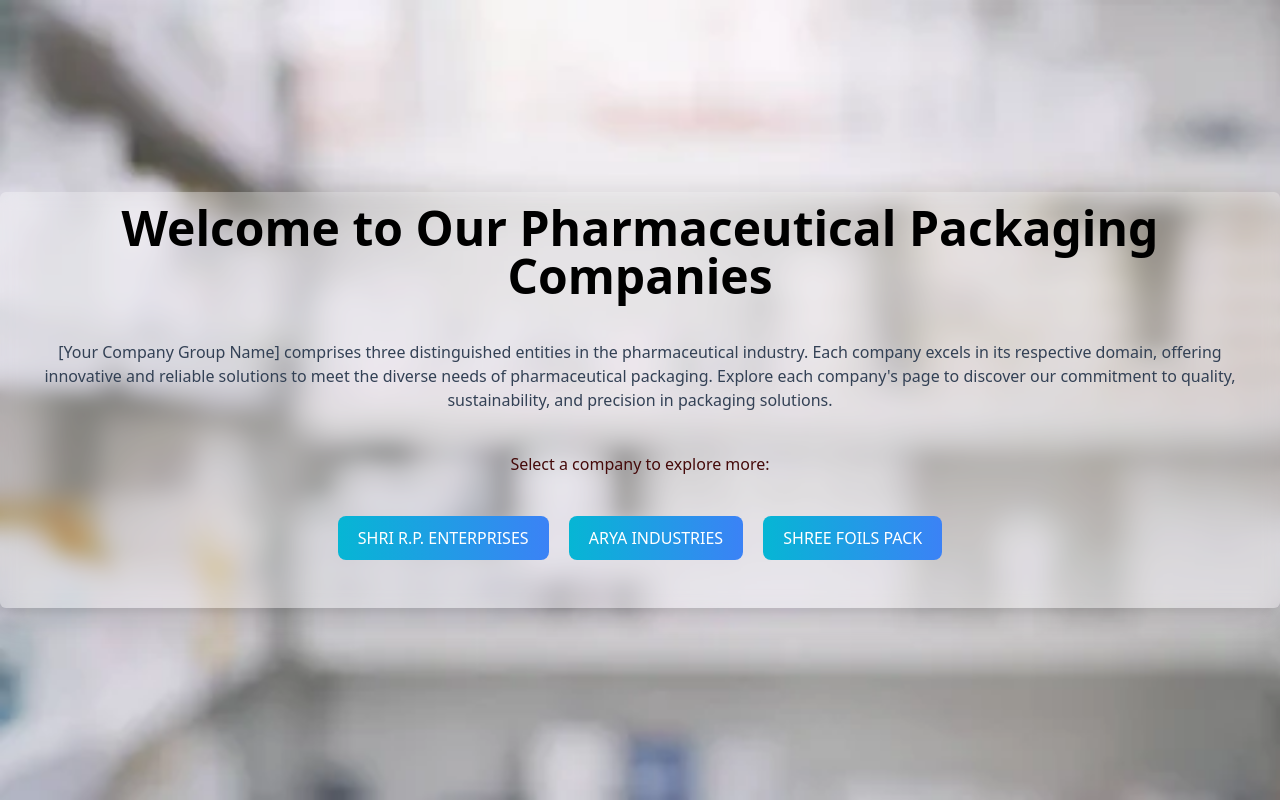
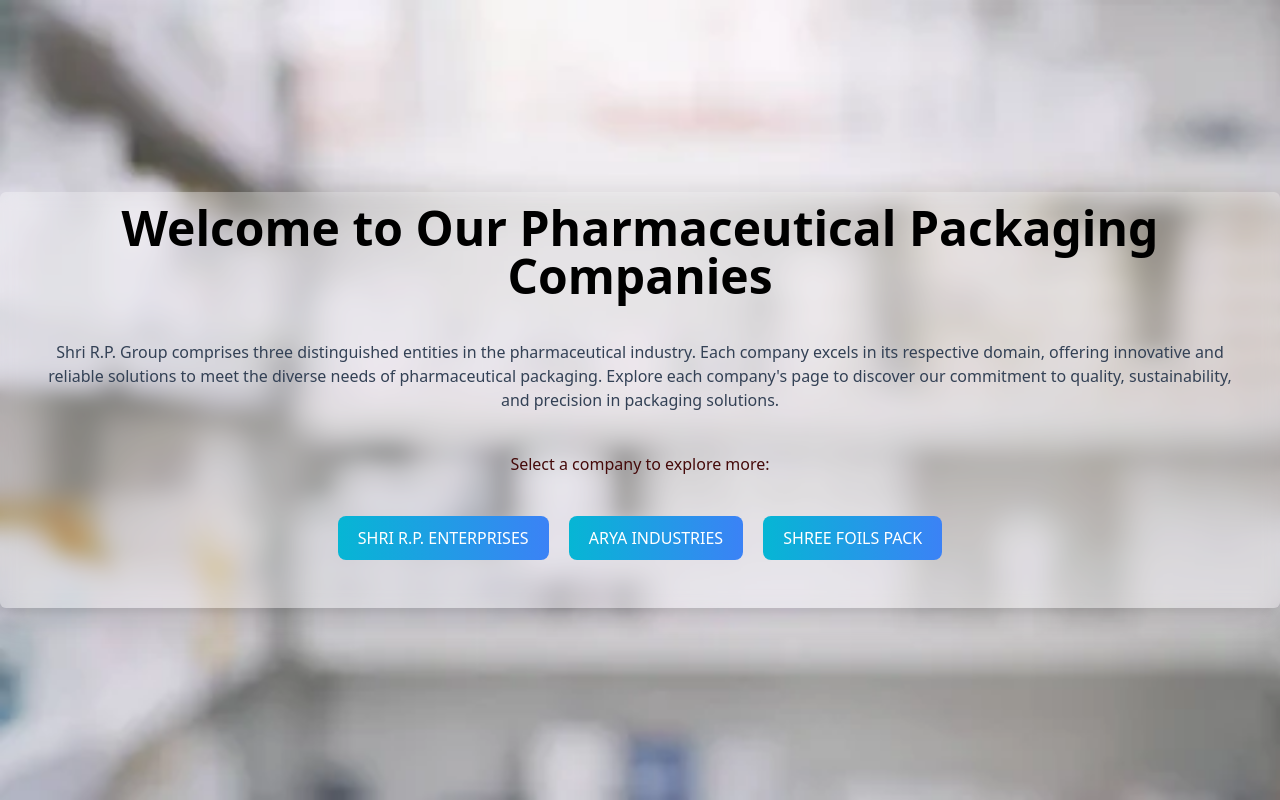
Before and after one commit to shribreeze/S.R.P_Enterprises, a website built with Vite: page index.html in a window 1280 px wide. Built offline with nearby package versions, Linux system fonts and the light colour scheme.

```diff
--- a/index.html
+++ b/index.html
@@ -9,7 +9,7 @@
 
     <div class="my-36 rounded-md shadow-xl hover:shadow-2xl text-center items-center justify-center sm:my-40" style="background-color: rgb(255 255 255 / 0.3); backdrop-filter: blur(8px);">
         <p class="text-xl mx-3 my-3 font-bold sm:text-3xl md:text-5xl">Welcome to Our Pharmaceutical Packaging Companies</p>
-        <p class="hidden sm:block sm:text-xs sm:my-10 sm:text-slate-700 sm:px-10 md:text-base">[Your Company Group Name] comprises three distinguished entities in the pharmaceutical industry.
+        <p class="hidden sm:block sm:text-xs sm:my-10 sm:text-slate-700 sm:px-10 md:text-base">Shri R.P. Group comprises three distinguished entities in the pharmaceutical industry.
             Each company excels in its respective domain, offering innovative and reliable solutions to meet the diverse needs of pharmaceutical packaging.
             Explore each company's page to discover our commitment to quality, sustainability, and precision in packaging solutions.</p>
         <p class="text-xs my-10 text-red-950 md:text-base">Select a company to explore more:</p>
```
